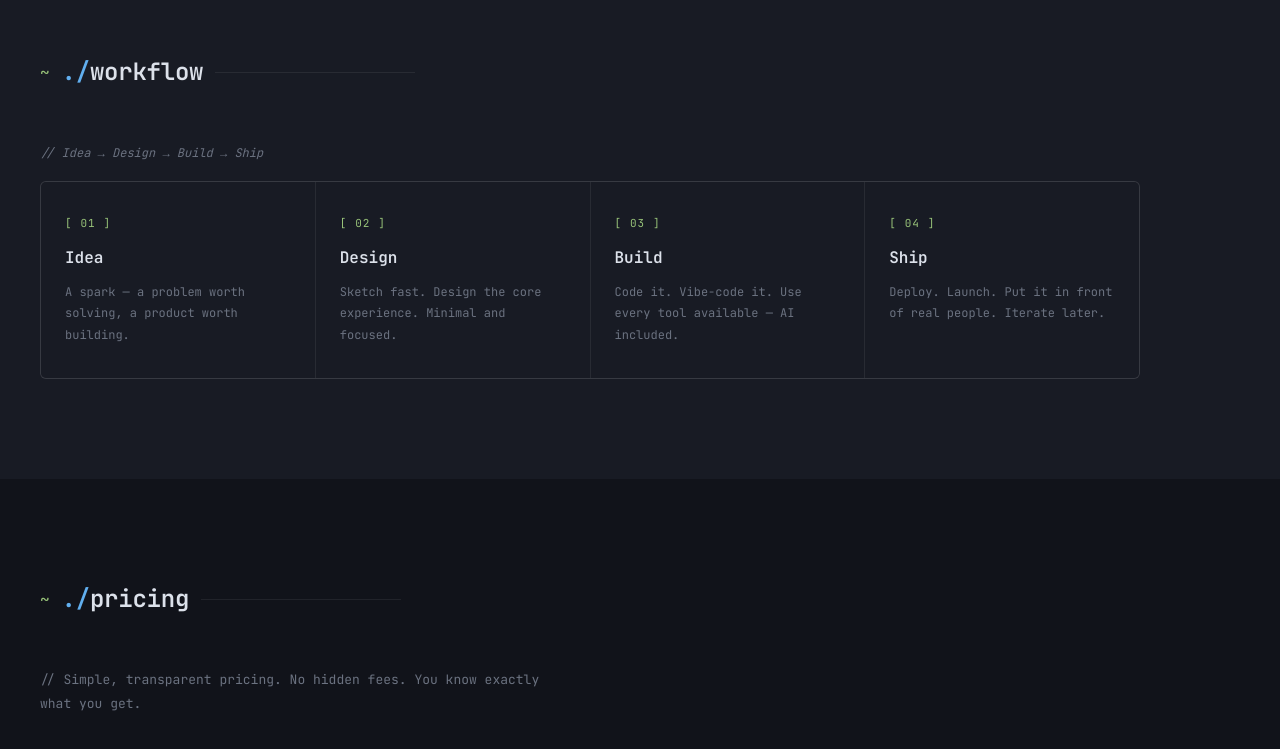
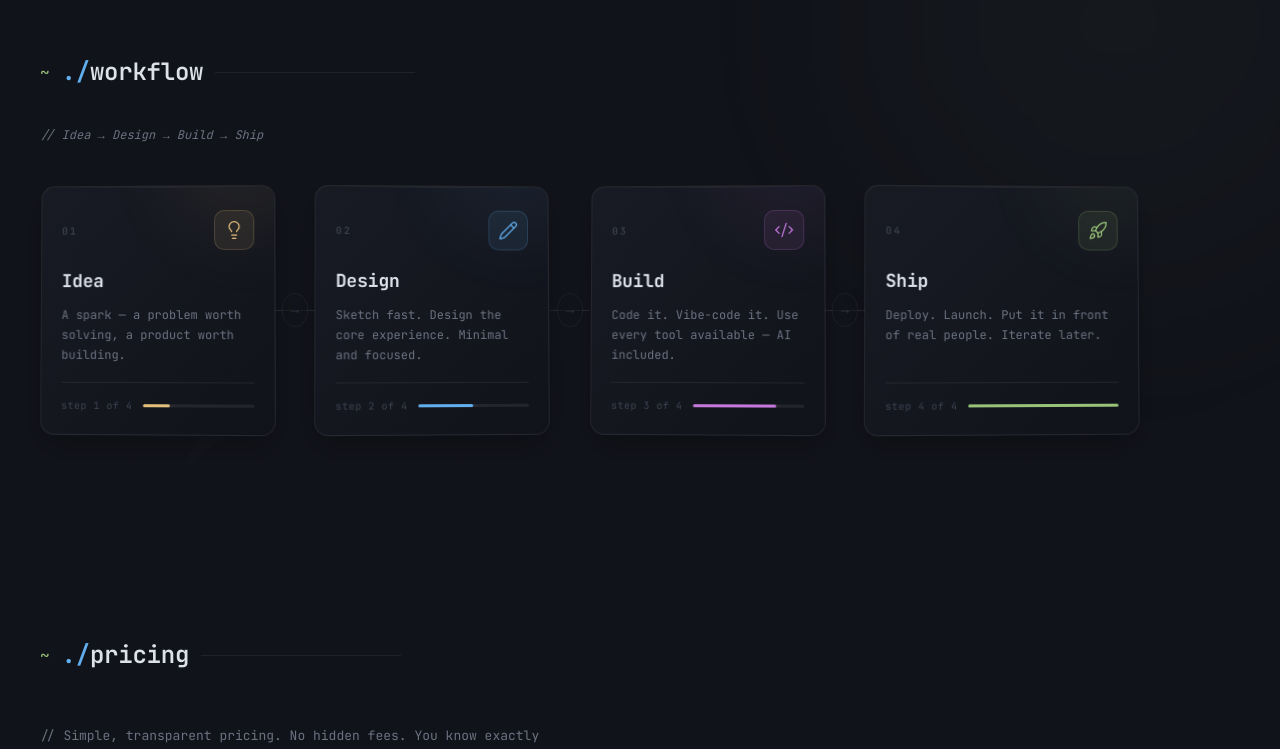
Before and after one commit to savewinkie/portfolio, a Next.js app: page / in a window 1280 px wide. Shown: the part 3885-4634 px from the top of the page. Built offline with nearby package versions, Linux system fonts and the light colour scheme.

Commit message:
redesign workflow

```diff
--- a/app/globals.css
+++ b/app/globals.css
@@ -1775,41 +1775,240 @@ section { padding: 100px 40px; position: relative; }
 .project-card:hover .project-name { color: var(--green); transition: color 0.2s; }
 
 /* ── Workflow ── */
-.workflow-steps {
-  display: grid;
-  grid-template-columns: repeat(4, 1fr);
-  gap: 1px;
+/* ── Workflow ── */
+.workflow-section {
+  background: var(--bg);
+  position: relative;
+  overflow: hidden;
+}
+
+.workflow-section::before {
+  content: '';
+  position: absolute;
+  width: 700px;
+  height: 700px;
+  border-radius: 50%;
+  background: radial-gradient(circle, rgba(152,195,121,0.04) 0%, transparent 70%);
+  top: -250px;
+  right: -150px;
+  filter: blur(70px);
+  pointer-events: none;
+  z-index: 0;
+  animation: skillFloat 16s ease-in-out infinite;
+}
+
+.workflow-section::after {
+  content: '→';
+  position: absolute;
+  bottom: -80px;
+  left: 5%;
+  font-size: 280px;
+  font-weight: 700;
+  color: rgba(255,255,255,0.012);
+  letter-spacing: -0.05em;
+  pointer-events: none;
+  z-index: 0;
+  font-family: var(--font);
+}
+
+.workflow-section .sec-header,
+.workflow-section .workflow-subtitle,
+.workflow-section .workflow-flow {
+  position: relative;
+  z-index: 1;
+}
+
+.workflow-subtitle {
+  font-size: 12px;
+  margin-bottom: 40px;
+  margin-top: -16px;
+}
+
+.workflow-flow {
+  display: flex;
+  align-items: stretch;
+  gap: 0;
+  max-width: 1100px;
+  position: relative;
+}
+
+.workflow-step-wrap {
+  flex: 1;
+  display: flex;
+  align-items: stretch;
+  min-width: 0;
+}
+
+.workflow-step-card {
+  flex: 1;
+  background: linear-gradient(135deg, var(--bg-2) 0%, var(--bg) 100%);
+  border: 1px solid var(--border);
+  border-radius: 14px;
+  padding: 24px 20px 20px;
+  display: flex;
+  flex-direction: column;
+  gap: 16px;
+  position: relative;
+  overflow: hidden;
+  transition: transform 0.5s cubic-bezier(0.16, 1, 0.3, 1), border-color 0.3s, box-shadow 0.5s;
+  transform: perspective(1000px) rotateY(var(--tilt)) rotateX(2deg);
+  box-shadow: 0 12px 30px rgba(0,0,0,0.25);
+  min-width: 0;
+}
+
+.workflow-step-card::before {
+  content: '';
+  position: absolute;
+  top: 0; left: 0; right: 0;
+  height: 1px;
+  background: linear-gradient(to right, transparent, rgba(255,255,255,0.08), transparent);
+}
+
+.workflow-step-card:hover {
+  transform: perspective(1000px) rotateY(0deg) rotateX(0deg) translateY(-4px);
+  border-color: var(--step-color);
+  box-shadow: 0 25px 60px rgba(0,0,0,0.4), 0 0 60px var(--step-glow);
+}
+
+.step-card-glow {
+  position: absolute;
+  top: -50%;
+  right: -30%;
+  width: 200px;
+  height: 200px;
+  border-radius: 50%;
+  background: radial-gradient(circle, var(--step-glow) 0%, transparent 70%);
+  filter: blur(40px);
+  opacity: 0.4;
+  transition: opacity 0.4s;
+  pointer-events: none;
+}
+
+.workflow-step-card:hover .step-card-glow {
+  opacity: 1;
+}
+
+.step-card-head {
+  display: flex;
+  align-items: center;
+  justify-content: space-between;
+  position: relative;
+  z-index: 1;
+}
+
+.step-card-num {
+  font-family: var(--font);
+  font-size: 10px;
+  color: var(--fg-muted);
+  letter-spacing: 0.2em;
+  font-weight: 500;
+}
+
+.step-card-icon {
+  width: 40px;
+  height: 40px;
+  border-radius: 10px;
+  display: flex;
+  align-items: center;
+  justify-content: center;
+  flex-shrink: 0;
+}
+
+.step-card-body {
+  position: relative;
+  z-index: 1;
+  flex: 1;
+}
+
+.step-card-title {
+  font-size: 18px;
+  font-weight: 700;
+  color: var(--fg-bright);
+  letter-spacing: -0.01em;
+  margin-bottom: 8px;
+}
+
+.workflow-step-card:hover .step-card-title {
+  color: var(--step-color);
+  transition: color 0.3s;
+}
+
+.step-card-desc {
+  font-size: 12px;
+  color: var(--fg-dim);
+  line-height: 1.7;
+}
+
+.step-card-bottom {
+  display: flex;
+  align-items: center;
+  gap: 10px;
+  padding-top: 14px;
+  border-top: 1px solid var(--border);
+  position: relative;
+  z-index: 1;
+}
+
+.step-card-meta {
+  font-family: var(--font);
+  font-size: 10px;
+  color: var(--fg-muted);
+  letter-spacing: 0.05em;
+  white-space: nowrap;
+}
+
+.step-card-progress {
+  flex: 1;
+}
+
+.step-progress-track {
+  height: 3px;
   background: var(--border);
-  border: 1px solid var(--border);
-  border-radius: 6px;
+  border-radius: 2px;
   overflow: hidden;
-  max-width: 1100px;
-  margin-top: 16px;
-}
-
-.workflow-step {
-  background: var(--bg-2);
-  padding: 32px 24px;
-  transition: background 0.2s;
-}
-
-.workflow-step:hover { background: var(--bg-3); }
-
-.step-num {
-  font-size: 11px;
-  color: var(--green);
-  letter-spacing: 0.1em;
-  margin-bottom: 12px;
-}
-
-.step-title {
-  font-size: 16px;
-  font-weight: 600;
-  color: var(--fg-bright);
-  margin-bottom: 10px;
-}
-
-.step-desc { font-size: 12px; color: var(--fg-dim); line-height: 1.8; }
+}
+
+.step-progress-fill {
+  height: 100%;
+  border-radius: 2px;
+  transition: width 0.6s cubic-bezier(0.16, 1, 0.3, 1);
+}
+
+.workflow-connector {
+  display: flex;
+  align-items: center;
+  justify-content: center;
+  width: 40px;
+  flex-shrink: 0;
+  position: relative;
+  z-index: 1;
+}
+
+.connector-line {
+  flex: 1;
+  height: 1px;
+  background: linear-gradient(to right, var(--border), rgba(255,255,255,0.15), var(--border));
+  position: absolute;
+  left: 0;
+  right: 0;
+}
+
+.connector-arrow {
+  font-size: 14px;
+  color: var(--fg-muted);
+  background: var(--bg);
+  padding: 4px 8px;
+  border-radius: 50%;
+  border: 1px solid var(--border);
+  position: relative;
+  z-index: 1;
+  animation: arrowPulse 3s ease-in-out infinite;
+}
+
+@keyframes arrowPulse {
+  0%, 100% { transform: translateX(0); opacity: 0.6; }
+  50% { transform: translateX(3px); opacity: 1; }
+}
 
 /* ── Contact ── */
 .contact-grid {
@@ -2183,6 +2382,9 @@ section { padding: 100px 40px; position: relative; }
 
   /* Workflow */
   .workflow-steps { grid-template-columns: repeat(2,1fr); }
+  .workflow-flow { flex-wrap: wrap; gap: 16px; }
+  .workflow-step-wrap { flex: 1 1 calc(50% - 8px); }
+  .workflow-connector { display: none; }
 
   /* Pricing */
   .pricing-grid { grid-template-columns: 1fr; max-width: 100%; }
@@ -2230,6 +2432,8 @@ section { padding: 100px 40px; position: relative; }
   /* Workflow */
   .workflow-steps { grid-template-columns: 1fr; }
   .workflow-step { padding: 20px; }
+  .workflow-flow { flex-direction: column; }
+  .workflow-step-wrap { flex: 1 1 100%; }
 
   /* Pricing */
   .pricing-card { padding: 24px 20px; }
--- a/components/Workflow.js
+++ b/components/Workflow.js
@@ -1,31 +1,107 @@
+import { Lightbulb, Pencil, Code2, Rocket } from 'lucide-react';
+
 const steps = [
-  { num: '01', title: 'Idea',   desc: 'A spark — a problem worth solving, a product worth building.' },
-  { num: '02', title: 'Design', desc: 'Sketch fast. Design the core experience. Minimal and focused.' },
-  { num: '03', title: 'Build',  desc: 'Code it. Vibe-code it. Use every tool available — AI included.' },
-  { num: '04', title: 'Ship',   desc: 'Deploy. Launch. Put it in front of real people. Iterate later.' },
+  {
+    num: '01',
+    title: 'Idea',
+    desc: 'A spark — a problem worth solving, a product worth building.',
+    Icon: Lightbulb,
+    color: '#e5c07b',
+    glow: 'rgba(229,192,123,0.3)',
+  },
+  {
+    num: '02',
+    title: 'Design',
+    desc: 'Sketch fast. Design the core experience. Minimal and focused.',
+    Icon: Pencil,
+    color: '#61afef',
+    glow: 'rgba(97,175,239,0.3)',
+  },
+  {
+    num: '03',
+    title: 'Build',
+    desc: 'Code it. Vibe-code it. Use every tool available — AI included.',
+    Icon: Code2,
+    color: '#c678dd',
+    glow: 'rgba(198,120,221,0.3)',
+  },
+  {
+    num: '04',
+    title: 'Ship',
+    desc: 'Deploy. Launch. Put it in front of real people. Iterate later.',
+    Icon: Rocket,
+    color: '#98c379',
+    glow: 'rgba(152,195,121,0.3)',
+  },
 ];
 
 export default function Workflow() {
   return (
-    <section style={{ background: 'var(--bg-2)' }}>
+    <section className="workflow-section">
       <div className="sec-header">
         <span className="sec-prompt">~</span>
         <h2 className="sec-title"><span>./</span>workflow</h2>
         <div className="sec-line" />
       </div>
 
-      <div style={{ marginBottom: '12px' }}>
-        <span className="t-comment" style={{ fontSize: '12px' }}>
-          // Idea → Design → Build → Ship
-        </span>
-      </div>
+      <p className="workflow-subtitle reveal">
+        <span className="t-comment">// Idea → Design → Build → Ship</span>
+      </p>
 
-      <div className="workflow-steps reveal">
-        {steps.map(s => (
-          <div className="workflow-step" key={s.num}>
-            <div className="step-num">[ {s.num} ]</div>
-            <div className="step-title">{s.title}</div>
-            <p className="step-desc">{s.desc}</p>
+      <div className="workflow-flow reveal">
+        {steps.map((s, i) => (
+          <div className="workflow-step-wrap" key={s.num}>
+            <div
+              className="workflow-step-card"
+              style={{
+                '--step-color': s.color,
+                '--step-glow': s.glow,
+                '--tilt': i % 2 === 0 ? '-3deg' : '3deg',
+              }}
+            >
+              <div className="step-card-glow" />
+
+              <div className="step-card-head">
+                <div className="step-card-num">{s.num}</div>
+                <div
+                  className="step-card-icon"
+                  style={{
+                    background: `${s.color}15`,
+                    border: `1px solid ${s.color}30`,
+                  }}
+                >
+                  <s.Icon size={20} strokeWidth={1.5} color={s.color} />
+                </div>
+              </div>
+
+              <div className="step-card-body">
+                <h3 className="step-card-title">{s.title}</h3>
+                <p className="step-card-desc">{s.desc}</p>
+              </div>
+
+              <div className="step-card-bottom">
+                <span className="step-card-meta">step {i + 1} of 4</span>
+                <div className="step-card-progress">
+                  <div className="step-progress-track">
+                    <div
+                      className="step-progress-fill"
+                      style={{
+                        width: `${((i + 1) / 4) * 100}%`,
+                        background: s.color,
+                        boxShadow: `0 0 8px ${s.glow}`,
+                      }}
+                    />
+                  </div>
+                </div>
+              </div>
+            </div>
+
+            {i < steps.length - 1 && (
+              <div className="workflow-connector">
+                <div className="connector-line" />
+                <div className="connector-arrow">→</div>
+              </div>
+            )}
           </div>
         ))}
       </div>
```
